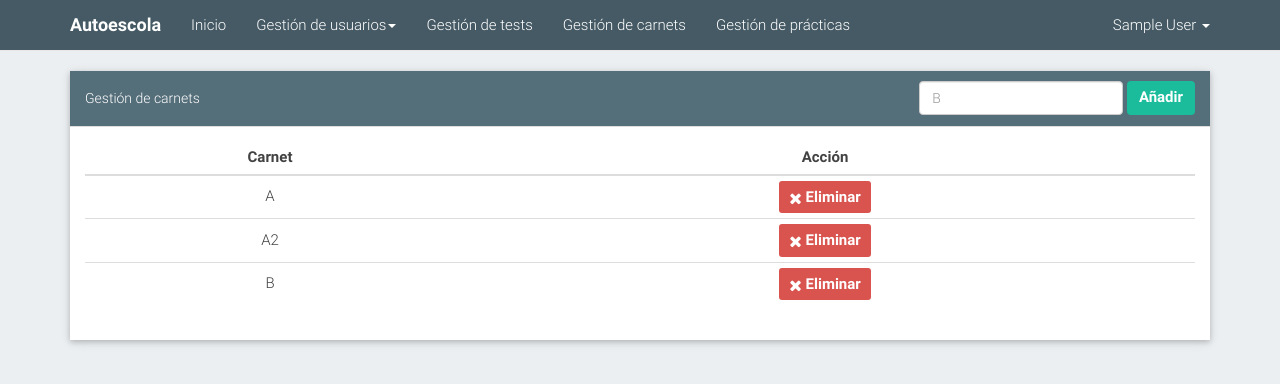
After one commit to davidmarcoss/Autoescola, a CodeIgniter app: page /autoescola/index.php/admin/gestiocarnetscontroller/index in a window 1280 px wide. The commit adds this page. Shown: the top 384 px of the page. Run offline with CodeIgniter, Linux system fonts and the light colour scheme; the visitor is signed in with stand-in values (Sample User, id 1); data comes from the database, SQL or seed files in the repository; both versions use the stored data as it was after the commit; some libraries are stand-ins or nearby versions.

Commit message:
Gestió de carnets i millora de filtres

```diff
--- /dev/null
+++ b/application/controllers/admin/GestioCarnetsController.php
@@ -0,0 +1,60 @@
+<?php
+
+defined('BASEPATH') OR exit('No direct script access allowed');
+
+class GestioCarnetsController extends MY_Controller {
+
+    function __construct()
+    {
+        parent::__construct();
+
+        if ( ! $this->is_logged_in())
+        {
+            redirect('LoginController/index');
+        }
+
+        $this->load->model('Alumne');
+        $this->load->model('Carnet');
+    }
+
+    public function index()
+    {
+        $data['content'] = 'admin/gestio_carnets_view';
+
+        $data['carnets'] = $this->Carnet->select();
+
+        $this->load->view($this->layout, $data);
+    }
+
+    public function insert()
+    {
+        $codi = $this->input->post('codi');
+
+        if( ! $this->Carnet->select_where($codi))
+        {
+            $this->Carnet->insert($codi);
+
+            $this->session->set_flashdata('exits', '<strong>Éxito!</strong> Carnet creado correctamente.');
+        }
+        else
+        {
+            $this->session->set_flashdata('errors', '<strong>Error!</strong> Este carnet ya existe en nuestro sistema.');
+        }
+
+
+        redirect('admin/GestioCarnetsController/index');
+    }
+
+    public function delete()
+    {
+        $codi = $this->input->post('codi');
+
+        if($this->Carnet->delete($codi))
+        {
+            $this->session->set_flashdata('exits', '<strong>Éxito!</strong> Carnet eliminado correctamente.');
+        }
+
+        redirect('admin/GestioCarnetsController/index');
+    }
+
+}
--- a/application/models/Alumne.php
+++ b/application/models/Alumne.php
@@ -152,4 +152,11 @@ class Alumne extends MY_Model
 
         return count($data);
     }
+
+    function count_respostes()
+    {
+        $query = $this->db->get('alumne_preguntes_respostes');
+
+        return $query->num_rows() > 0 ? $query->result_array() : false;
+    }
 }
--- a/application/models/Carnet.php
+++ b/application/models/Carnet.php
@@ -13,9 +13,41 @@ class Carnet extends MY_Model
 
     function select()
     {
+        $this->db->where('desactivat', 0);
+
         $query = $this->db->get($this->table_name);
 
         return $query->num_rows() > 0 ? $query->result_array() : false;
     }
 
+    function select_where($codi)
+    {
+        $this->db->where('codi', $codi);
+        $this->db->where('desactivat', 0);
+
+        $query = $this->db->get($this->table_name);
+
+        return $query->num_rows() > 0 ? true : false;
+    }
+
+    function insert($codi)
+    {
+        $data = array(
+            'codi' => $codi,
+            'desactivat' => 0
+        );
+
+        $this->db->insert('carnets', $data);
+
+		return ($this->db->affected_rows() != 1) ? false : true;
+    }
+
+    function delete($codi)
+    {
+        $this->db->where('codi', $codi);
+
+        $this->db->update('carnets', array('desactivat' => 1));
+
+        return ($this->db->affected_rows() != 1) ? false : true;
+    }
 }
--- a/application/views/admin/gestio_alumnes_view.php
+++ b/application/views/admin/gestio_alumnes_view.php
@@ -17,13 +17,13 @@
 							<label for="nom" class="sr-only">Nombre </label>
                             <input type="text" name="nom" id="nom" placeholder="Nombre" class="form-control">
 						</div>
-                        <button type="button" class="btn btn-success btn-autoescola" id="btn-aplicar-filtres-alumnes">Aplicar</button>
+                        <button type="button" class="btn btn-autoescola" id="btn-aplicar-filtres-alumnes">Aplicar</button>
 						<div class="form-group" id="div-limpiar-filtros">
 						</div>
 					</form>
                     <hr/>
 					<div class="table-responsive">
-						<?php if($alumnes): ?>
+						<?php if(isset($alumnes) && $alumnes): ?>
 						<table class="table table-condensed table-hover">
 							<thead>
 								<tr>
--- /dev/null
+++ b/application/views/admin/gestio_carnets_view.php
@@ -0,0 +1,60 @@
+<div class="container">
+	<div class="row">
+		<div class="col-lg-12 col-md-12">
+			<div class="panel panel-default">
+                <div class="panel-heading">
+					<h5 style="display: inline-block">Gestión de carnets</h5>
+                    <form class="form-inline pull-right"method="post" action="<?php echo site_url('admin/GestioCarnetsController/insert') ?>">
+                        <input type="text" name="codi" class="form-control" placeholder="B">
+                        <button type="submit" class="btn btn-autoescola">Añadir</button>
+                    </form>
+				</div>
+                <div class="panel-body">
+                    <?php if(isset($carnets) && $carnets): ?>
+						<table class="table table-condensed table-hover">
+							<thead>
+								<tr>
+									<th class="col-md-4 text-center">Carnet</th>
+									<th class="col-md-8 text-center">Acción</th>
+								</tr>
+							</thead>
+							<tbody>
+                            <?php foreach($carnets as $carnet): ?>
+                                <tr>
+                                    <td class="col-md-4 text-center"> <?php echo $carnet['codi'] ?></td>
+                                    <td class="col-md-8 text-center">
+                                        <a class="btn btn-danger btn-sm obrir-modal-del-carnet" role="button" data-toggle="modal" href="#modal-eliminar-carnet" value="<?php echo $carnet['codi'] ?>">
+                                            <i class="fa fa-times" aria-hidden="true" ></i> Eliminar
+                                        </a>
+                                    </td>
+                                </tr>
+                            <?php endforeach ?>
+                            </tbody>
+                            </table>
+                    <?php endif ?>
+                </div>
+            </div>
+        </div>
+    </div>
+</div>
+
+<div id="modal-eliminar-carnet" class="modal fade modal-danger">
+    <div class="modal-dialog">
+        <div class="modal-content">
+            <form method="post" action="<?php echo site_url('admin/GestioCarnetsController/delete') ?>">
+                <div class="modal-header">
+                    <button type="button" class="close" data-dismiss="modal" aria-hidden="true">&times;</button>
+                    <h4 class="modal-title">Eliminación del carnet <strong><span id="nom-carnet-title"> </span></strong></h4>
+                </div>
+                <div class="modal-body">
+                    Estas seguro que quieres eliminar este carnet?
+                </div>
+                <div class="modal-footer">
+                    <button type="button" class="btn btn-default" data-dismiss="modal">Close</button>
+                    <button type="submit" class="btn btn-danger">Eliminar</button>
+                </div>
+                <input type="text" name="codi" id="codi-carnet-populate" hidden>
+            </form>
+        </div>
+    </div>
+</div>
--- a/application/views/layout/admin_layout.php
+++ b/application/views/layout/admin_layout.php
@@ -36,6 +36,7 @@
                         </ul>
                     </li>
                     <li><a href="<?php echo site_url('admin/GestioTestsController/index'); ?>">Gestión de tests</a></li>
+                    <li><a href="<?php echo site_url('admin/GestioCarnetsController/index'); ?>">Gestión de carnets</a></li>
                     <?php endif ?>
                     <li><a href="<?php echo site_url('admin/GestioPractiquesController/index'); ?>">Gestión de prácticas</a></li>
                 </ul>
--- a/assets/css/estils.sass
+++ b/assets/css/estils.sass
@@ -29,8 +29,10 @@ label
 
 .btn-autoescola
     background-color: $accentColor !important
+    color: white !important
     &:hover
         background-color: $accentColorHover !important
+        color: white !important
 
 .card-box
     background-color: white
--- a/assets/css/main.css
+++ b/assets/css/main.css
@@ -107,9 +107,11 @@ label {
     color: white; }
 
 .btn-autoescola {
-  background-color: #1abc9c !important; }
+  background-color: #1abc9c !important;
+  color: white !important; }
   .btn-autoescola:hover {
-    background-color: #16a085 !important; }
+    background-color: #16a085 !important;
+    color: white !important; }
 
 .card-box {
   background-color: white;
--- a/assets/js/app.js
+++ b/assets/js/app.js
@@ -9,6 +9,7 @@ $(document).ready(function(){
      */
     setPopulateAlumne();
     setPopulateProfessor();
+    setPopulateCarnet();
 
 
     /**
@@ -380,4 +381,13 @@ $(document).ready(function(){
         });
     }
 
+    function setPopulateCarnet()
+    {
+        $('.obrir-modal-del-carnet').on('click', function() {
+            codi = $(this).attr('value');
+            $('#nom-carnet-title').html(codi);
+            $('#codi-carnet-populate').val(codi);
+        });
+    }
+
 });
```
Also changed, not shown: _database/script.sql (+4 -5 lines), application/controllers/admin/GestioHomeController.php (+33 -1 lines), application/controllers/admin/GestioTestsController.php (+9 -0 lines), application/views/admin/gestio_home_view.php (+6 -6 lines), 1 other file.
